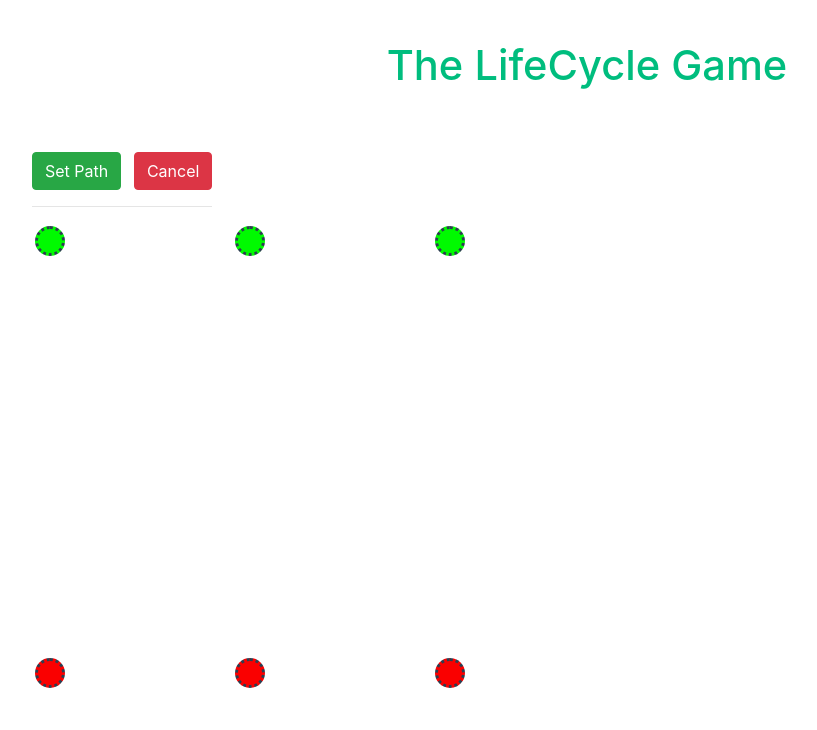
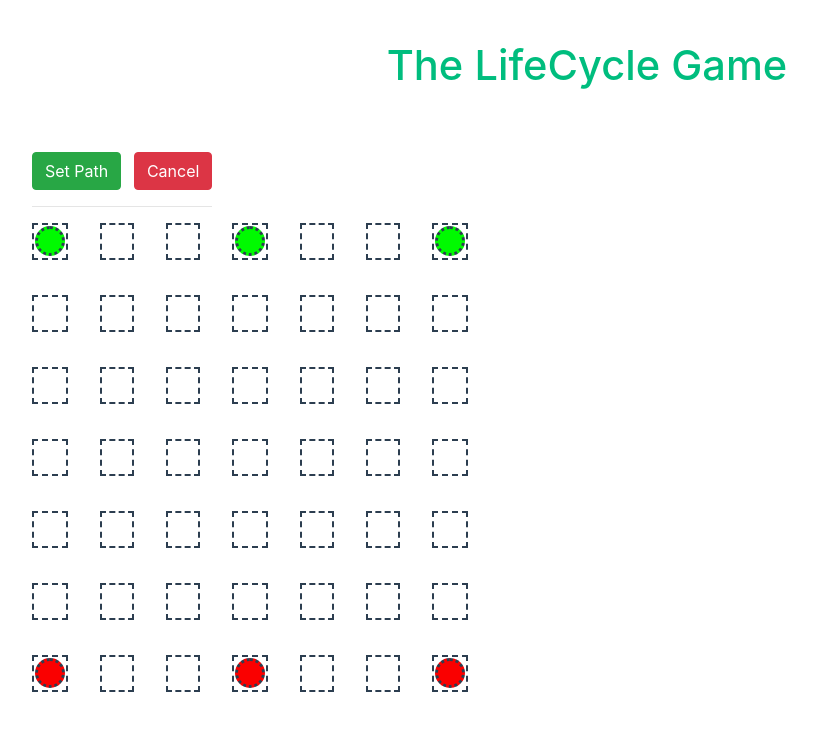
Before and after one commit to jaspreet-shaheed/LifeCycleV2, a Vue app in the folder vue-project/: page / in a window 1280 px wide. Shown: the top 730 px of the page, without its empty margins (53-870 px from the left). Built offline with nearby package versions, Linux system fonts and the light colour scheme.

Commit message:
Tidied and simplified css classes

```diff
--- a/vue-project/src/components/GameGrid.vue
+++ b/vue-project/src/components/GameGrid.vue
@@ -51,21 +51,32 @@ const pieceBeingPlanned = ref(-1),
 // eslint-disable-next-line prefer-const
 let pathBeingPlanned: [number, number][] = reactive([])
 
+const pairwise = function pairwise(
+  arr: [number, number][],
+  func: (first: [number, number], second: [number, number]) => boolean,
+): boolean {
+  for (let i = 0; i < arr.length - 1; i++) {
+    if (func(arr[i], arr[i + 1])) return true
+  }
+  return false
+}
+
+const routeInPath = function (x: number, y: number, path: [number, number][]): boolean {
+  if (isPieceSquare(x, y)) {
+    return path.some((p) => p[0] === x && p[1] === y)
+  }
+
+  return pairwise(path, (first: [number, number], second: [number, number]) => {
+    return (first[0] + second[0]) / 2 === x && (first[1] + second[1]) / 2 === y
+  })
+}
+
 const routeBeingUsed = function (x: number, y: number): boolean {
-  return (
-    pathBeingPlanned.findIndex((e: [number, number]) => {
-      return e[0] === x && e[1] === y
-    }) !== -1
-  )
+  return routeInPath(x, y, pathBeingPlanned)
 }
 
 const routeInFinishedPaths = function (x: number, y: number): boolean {
-  return getStore().allPaths.some(
-    (e) =>
-      e[1].findIndex((p: [number, number]) => {
-        return p[0] === x && p[1] === y
-      }) !== -1,
-  )
+  return getStore().allPaths.some((e) => routeInPath(x, y, e[1]))
 }
 
 const dragBegin = function (event: DragEvent, pieceId: number): void {
@@ -127,43 +138,6 @@ const isNothingSquare = function (x: number, y: number): boolean {
   return y % 2 == 1 && x % 2 == 1
 }
 
-const identifyPathClass = function (x: number, y: number): string {
-  if (routeBeingUsed(x, y)) {
-    if (isHorizontalRoute(x, y)) {
-      return 'selectedXPath'
-    } else if (isVerticalRoute(x, y)) {
-      return 'selectedYPath'
-    }
-  } else if (routeInFinishedPaths(x, y)) {
-    if (isHorizontalRoute(x, y)) {
-      return 'selectedB4XPath'
-    } else if (isVerticalRoute(x, y)) {
-      return 'selectedB4YPath'
-    }
-  } else {
-    if (isHorizontalRoute(x, y)) {
-      return 'xPath'
-    } else if (isVerticalRoute(x, y)) {
-      return 'yPath'
-    }
-  }
-  return ''
-}
-
-const identifyPieceClass = function (x: number, y: number): string {
-  if (isSelected(x, y)) {
-    return 'selectedPiece'
-  }
-
-  if (routeBeingUsed(x, y)) {
-    return 'selectedPiecePath'
-  } else if (routeInFinishedPaths(x, y)) {
-    return 'selectedB4PiecePath'
-  } else {
-    return 'piece'
-  }
-}
-
 const select = function (x: number, y: number): void {
   const pd = getPieceData(x, y)
   if (pd) {
@@ -191,21 +165,26 @@ const select = function (x: number, y: number): void {
               v-for="xCoord in numbers"
               :key="xCoord + ' ' + yCoord"
               style="height: 30px; width: 30px"
-              v-bind:class="isPieceSquare(xCoord, yCoord) ? identifyPieceClass(xCoord, yCoord) : ''"
+              v-bind:class="{
+                piece: isPieceSquare(xCoord, yCoord),
+                selected: isSelected(xCoord, yCoord),
+                selectedPiece: routeBeingUsed(xCoord, yCoord),
+                selectedB4Piece: routeInFinishedPaths(xCoord, yCoord),
+              }"
               @dragover="dragOver(xCoord, yCoord)"
             >
               <div v-if="isHorizontalRoute(xCoord, yCoord) || isVerticalRoute(xCoord, yCoord)">
                 <hr
-                  :class="identifyPathClass(xCoord, yCoord)"
-                  v-if="isHorizontalRoute(xCoord, yCoord)"
-                />
-                <hr
-                  :class="identifyPathClass(xCoord, yCoord)"
-                  v-if="isVerticalRoute(xCoord, yCoord)"
+                  :class="{
+                    path: true,
+                    xPath: isHorizontalRoute(xCoord, yCoord),
+                    yPath: isVerticalRoute(xCoord, yCoord),
+                    selectedPath: routeBeingUsed(xCoord, yCoord),
+                    selectedB4Path: routeInFinishedPaths(xCoord, yCoord),
+                  }"
                 />
               </div>
-
-              <div v-if="isPieceSquare(xCoord, yCoord)">
+              <div v-else>
                 <transition name="pieceMove">
                   <GamePiece
                     v-if="hasPiece(xCoord, yCoord)"
@@ -234,73 +213,55 @@ const select = function (x: number, y: number): void {
   opacity: 0;
 }
 
-.selectedXPath {
-  vertical-align: middle;
+.selectedPath.path {
   border-color: lime;
+  animation: blink 1s infinite;
 }
 
-.selectedYPath {
-  transform: rotate(90deg);
-  border-color: lime;
+.selectedB4Path.path {
+  border-color: blue;
+  animation: blink 1s infinite;
 }
 
-.selectedB4XPath {
-  vertical-align: middle;
-  border-style: dashed;
-  border-color: blue;
-}
-
-.selectedB4YPath {
-  transform: rotate(90deg);
-  border-style: dashed;
-  border-color: blue;
-}
-
-.selectedPiecePath {
-  border: 2px;
-  border-style: solid;
-  border-color: lime;
-}
-
-.selectedB4PiecePath {
-  border: 2px;
-  border-style: solid;
-  border-color: blue;
-}
-
-.xPath {
-  vertical-align: middle;
+.path {
   width: 30px;
   border-style: dashed;
   border-color: white;
 }
 
-.yPath {
-  transform: rotate(90deg);
-  width: 30px;
-  border-style: dashed;
-  border-color: white;
+.xPath.path {
+  vertical-align: middle;
 }
 
-.selectedPiece {
-  border: 2px;
+.yPath.path {
+  transform: rotate(90deg);
+}
+
+.selectedPiece.piece {
+  border-color: lime;
+  animation: blink 0.5s infinite;
+}
+
+.selectedB4Piece.piece {
+  border-color: blue;
+  animation: blink 0.5s infinite;
+}
+
+.selected.piece {
+  border-color: lime;
   border-style: solid;
-  border-color: lime;
+  animation: blink 1s;
+  animation-iteration-count: 3;
 }
 
 .piece {
   border: 2px;
   border-style: dashed;
-  border-color: white;
 }
 
-.blink_me {
-  animation: blinker 1s linear infinite;
-}
-
-@keyframes blinker {
+@keyframes blink {
   50% {
-    opacity: 0;
+    border-color: white;
   }
 }
 </style>
```
